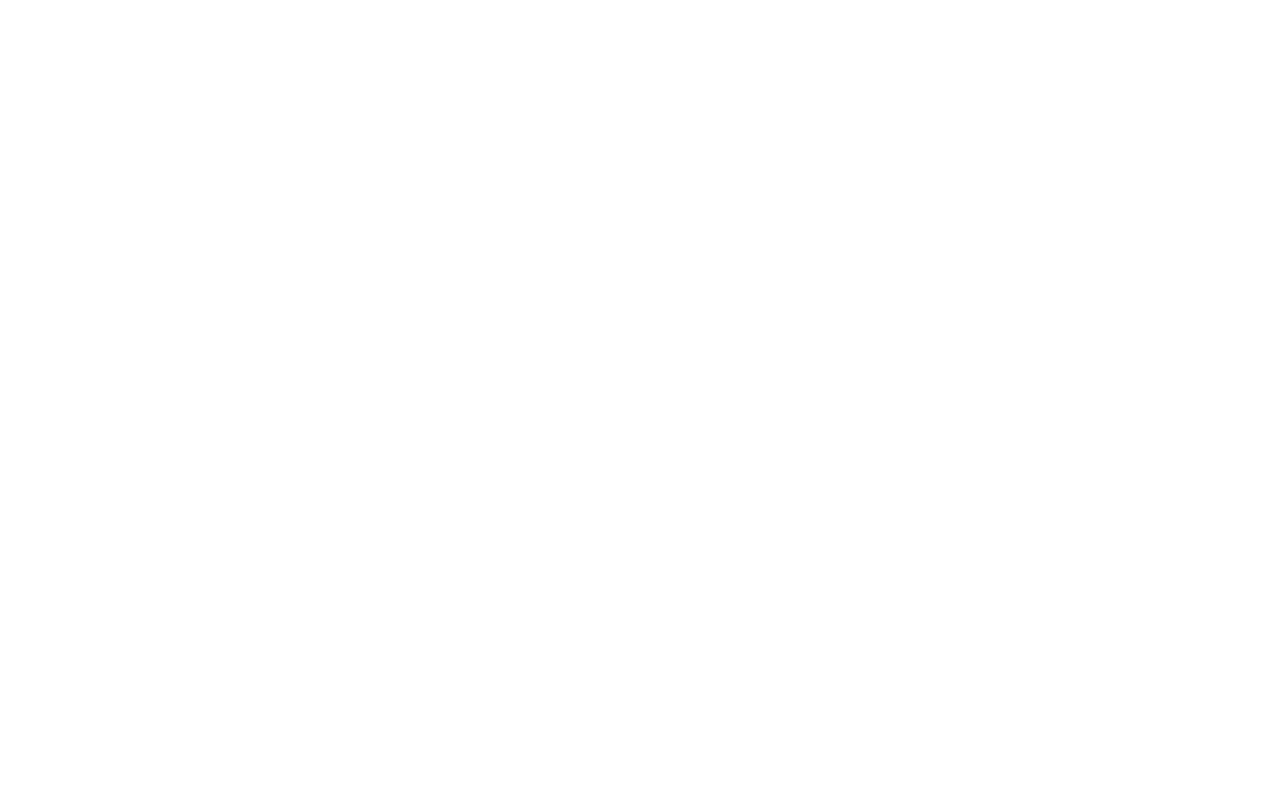
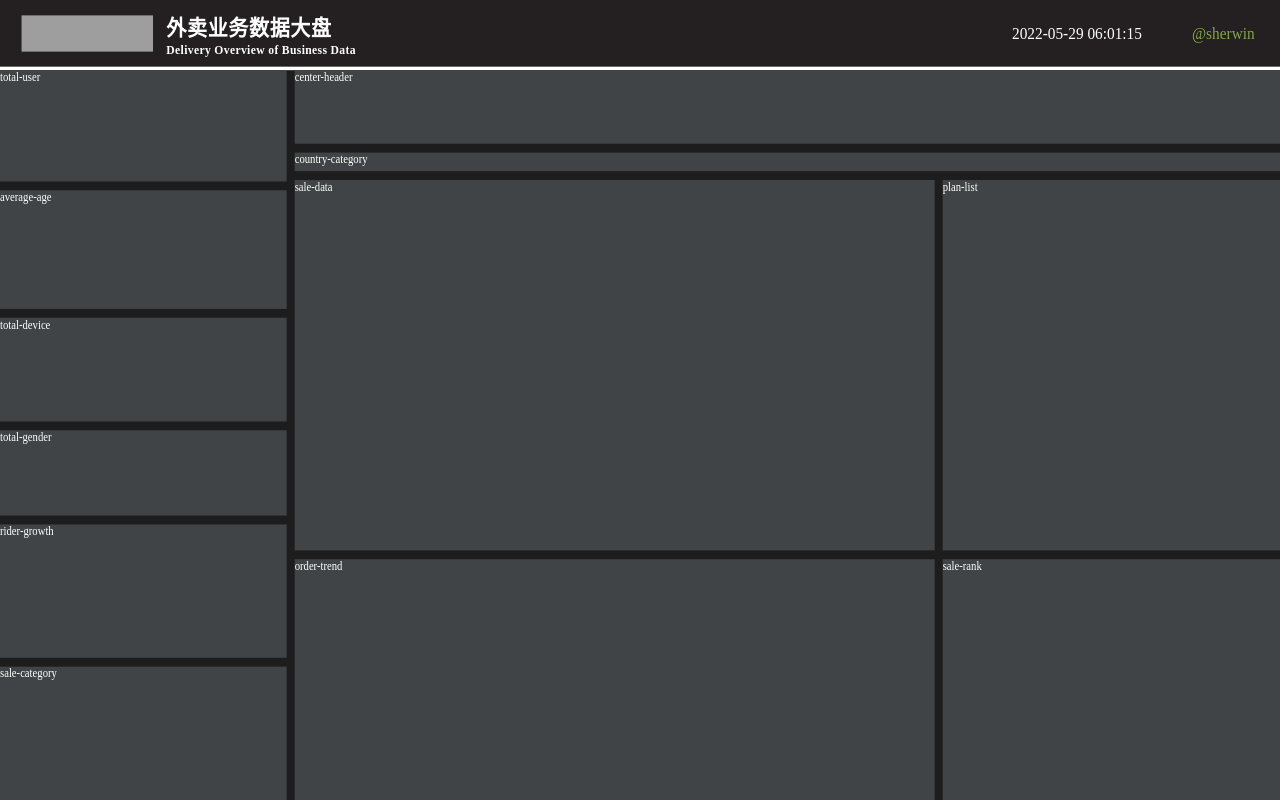
Before and after one commit to sherwinshen/data-visualization-screen, a Vue app: page / in a window 1280 px wide. Built offline with nearby package versions, Linux system fonts and the light colour scheme; grey boxes are pictures that could not be loaded.

Commit message:
feat: 页面框架

```diff
--- a/package.json
+++ b/package.json
@@ -8,6 +8,7 @@
     "preview": "vite preview"
   },
   "dependencies": {
+    "dayjs": "^1.11.2",
     "element-resize-detector": "^1.2.4",
     "less": "^4.1.2",
     "lodash": "^4.17.21",
--- a/src/App.vue
+++ b/src/App.vue
@@ -1,12 +1,17 @@
 <template>
-  <screen-container> </screen-container>
+  <screen-container :width="3840" :height="2160">
+    <top-header></top-header>
+    <content-wrapper></content-wrapper>
+  </screen-container>
 </template>
 
 <script setup lang="ts">
 import ScreenContainer from "./components/screen-container.vue";
+import TopHeader from "./components/top-header.vue";
+import ContentWrapper from "./components/content-wrapper.vue";
 </script>
 
-<style>
+<style lang="less">
 body,
 html {
   padding: 0;
@@ -18,5 +23,6 @@ html {
   width: 100%;
   height: 100%;
   overflow: hidden;
+  background-color: @main-bg-color;
 }
 </style>
--- /dev/null
+++ b/src/components/content-wrapper.vue
@@ -0,0 +1,101 @@
+<template>
+  <div class="content-wrapper">
+    <div class="left">
+      <div class="module total-user">total-user</div>
+      <div class="module average-age">average-age</div>
+      <div class="module total-device">total-device</div>
+      <div class="module total-gender">total-gender</div>
+      <div class="module rider-growth">rider-growth</div>
+      <div class="module sale-category">sale-category</div>
+    </div>
+    <div class="right">
+      <div class="module center-header">center-header</div>
+      <div class="module country-category">country-category</div>
+      <div class="inline">
+        <div class="module sale-data">sale-data</div>
+        <div class="module plan-list">plan-list</div>
+      </div>
+      <div class="inline">
+        <div class="module order-trend">order-trend</div>
+        <div class="module sale-rank">sale-rank</div>
+      </div>
+    </div>
+  </div>
+</template>
+
+<style lang="less" scoped>
+.content-wrapper {
+  width: 100%;
+  height: 1970px;
+  background-color: @main-bg-color;
+  display: flex;
+  align-items: center;
+  color: #fff;
+  font-size: 32px;
+  .left {
+    flex: 0 0 860px;
+    height: 100%;
+    display: flex;
+    flex-direction: column;
+    justify-content: space-between;
+    .total-user {
+      height: 300px;
+    }
+    .average-age {
+      height: 320px;
+    }
+    .total-device {
+      height: 280px;
+    }
+    .total-gender {
+      height: 230px;
+    }
+    .rider-growth {
+      height: 360px;
+    }
+    .sale-category {
+      height: 360px;
+    }
+  }
+  .right {
+    flex: 1;
+    height: 100%;
+    margin-left: 24px;
+    min-width: 2956px;
+    display: flex;
+    flex-direction: column;
+    justify-content: space-between;
+    .center-header {
+      height: 198px;
+    }
+    .country-category {
+      height: 50px;
+    }
+    .sale-data {
+      height: 1000px;
+      width: 1920px;
+    }
+    .plan-list {
+      height: 1000px;
+      width: 1012px;
+    }
+
+    .order-trend {
+      height: 650px;
+      width: 1920px;
+    }
+    .sale-rank {
+      height: 650px;
+      width: 1012px;
+    }
+  }
+  .module {
+    background-color: @third-bg-color;
+  }
+  .inline {
+    display: flex;
+    align-items: center;
+    justify-content: space-between;
+  }
+}
+</style>
--- /dev/null
+++ b/src/components/top-header.vue
@@ -0,0 +1,75 @@
+<template>
+  <div class="top-header">
+    <div class="left">
+      <img
+        class="logo"
+        src="https://datav.oss-cn-hangzhou.aliyuncs.com/uploads/images/54149aa06f26afcf26f42d66c999ee8b.png"
+      />
+      <div class="logo-text">
+        <div class="cn-text">外卖业务数据大盘</div>
+        <div class="en-text">Delivery Overview of Business Data</div>
+      </div>
+    </div>
+    <div class="right">
+      <div class="time">{{ time }}</div>
+      <div class="author">@sherwin</div>
+    </div>
+  </div>
+</template>
+
+<script lang="ts" setup>
+import useClock from "@/compositions/useClock";
+
+const { time } = useClock();
+</script>
+
+<style lang="less" scoped>
+.top-header {
+  display: flex;
+  justify-content: space-between;
+  align-items: center;
+  height: 180px;
+  background: @second-bg-color;
+  border-bottom: 10px solid #fff;
+  .left,
+  .right {
+    height: 100%;
+    padding: 0 64px;
+  }
+  .left {
+    display: flex;
+    align-items: center;
+    .logo {
+      width: 395px;
+      height: 99px;
+    }
+    .logo-text {
+      margin-left: 40px;
+      color: white;
+      font-weight: bold;
+      font-size: 60px;
+      letter-spacing: 2px;
+      .en-text {
+        font-size: 35px;
+        letter-spacing: 1px;
+      }
+    }
+  }
+  .right {
+    display: flex;
+    align-items: center;
+    .time {
+      font-size: 46px;
+      font-weight: 500;
+      color: #fff;
+      width: 500px;
+    }
+    .author {
+      color: @main-color;
+      font-size: 46px;
+      width: 200px;
+      margin-left: 40px;
+    }
+  }
+}
+</style>
--- /dev/null
+++ b/src/compositions/useClock.ts
@@ -0,0 +1,22 @@
+import dayjs from "dayjs";
+
+export default function (format = "YYYY-MM-DD HH:mm:ss") {
+  let timer: NodeJS.Timer | undefined;
+  const time = ref("");
+  const setTime = () => {
+    time.value = dayjs().format(format);
+  };
+  onMounted(() => {
+    setTime();
+    timer = setInterval(() => {
+      setTime();
+    }, 1000);
+  });
+  onBeforeMount(() => {
+    timer && clearInterval(timer);
+  });
+
+  return {
+    time,
+  };
+}
--- a/src/main.ts
+++ b/src/main.ts
@@ -1,4 +1,5 @@
 import { createApp } from "vue";
 import App from "./App.vue";
+import "@/styles/common.less";
 
 createApp(App).mount("#app");
--- /dev/null
+++ b/src/styles/common.less
@@ -0,0 +1,10 @@
+
+@main-bg-color: #1D1D1D;
+@second-bg-color: #241F20;
+@third-bg-color: #414446;
+@forth-bg-color: #2B2C2E;
+
+@main-color: #83A748;
+@second-color: #9DC35B;
+@third-color: #B0CF78;
+@forth-color: #73A631;
--- a/vite.config.ts
+++ b/vite.config.ts
@@ -7,6 +7,11 @@ const pathSrc = path.resolve(__dirname, "src");
 
 // https://vitejs.dev/config/
 export default defineConfig({
+  resolve: {
+    alias: {
+      "@": pathSrc,
+    },
+  },
   plugins: [
     vue(),
     AutoImport({
@@ -14,4 +19,14 @@ export default defineConfig({
       dts: path.resolve(pathSrc, "auto-imports.d.ts"),
     }),
   ],
+  css: {
+    preprocessorOptions: {
+      less: {
+        modifyVars: {
+          hack: `true; @import (reference) "${path.resolve("src/styles/common.less")}";`,
+        },
+        javascriptEnabled: true,
+      },
+    },
+  },
 });
```
Also changed, not shown: 1 other file (tests, documents, lock files or other folders).
